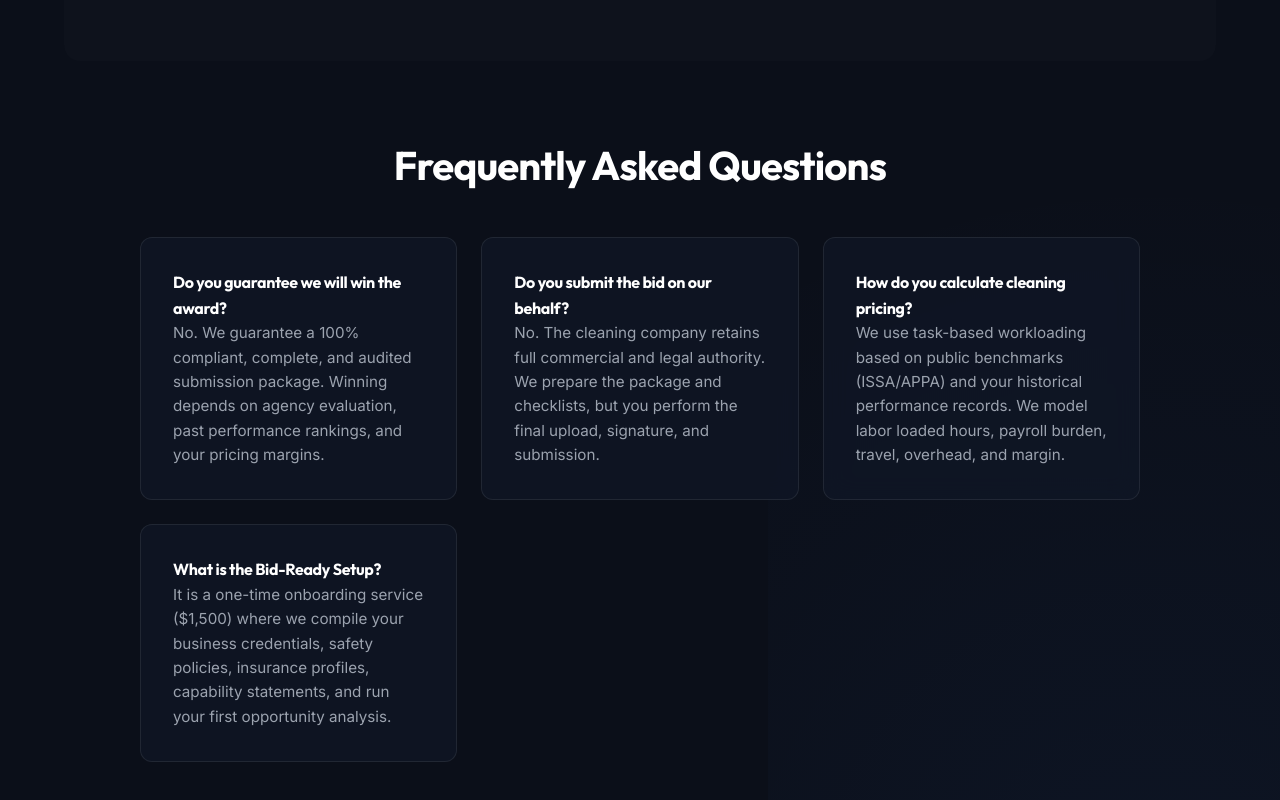
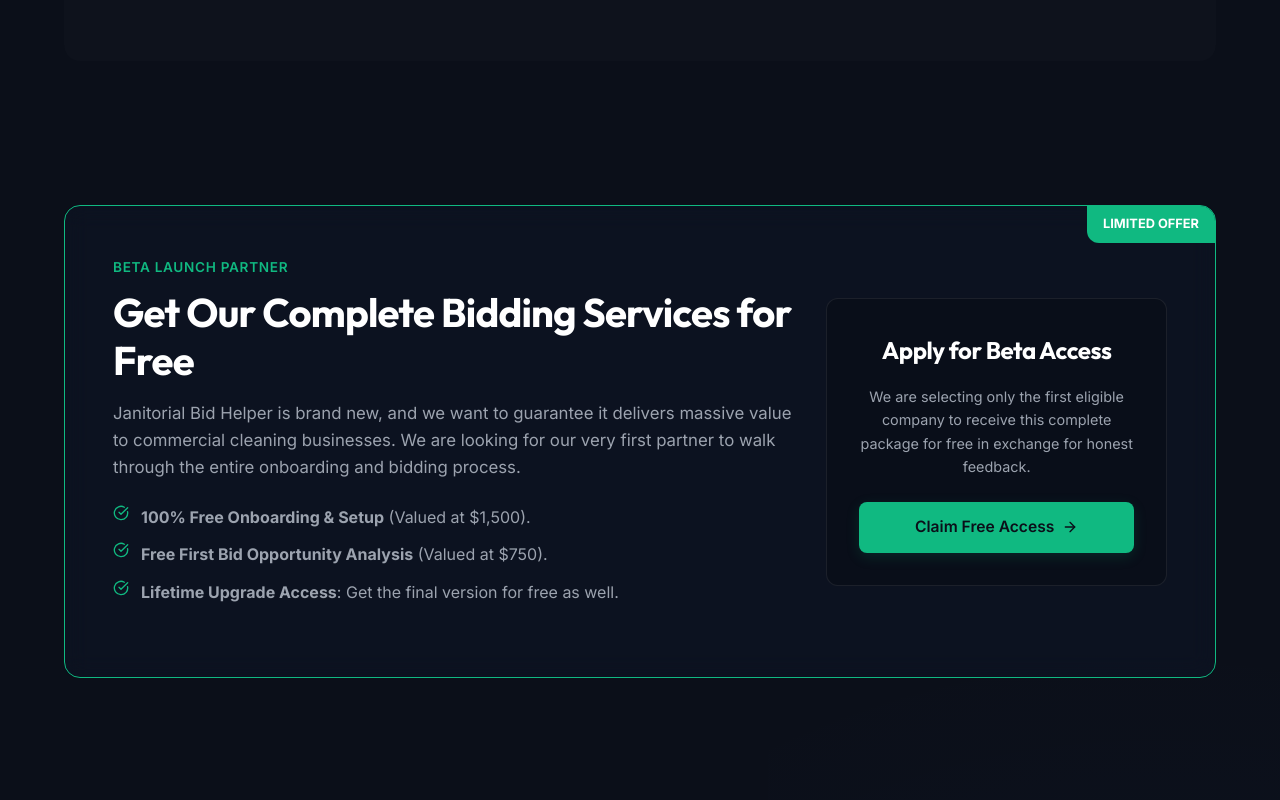
Before and after one commit to clawaccess-del/janitorial-bid-helper, a React (Vite) app: page / in a window 1280 px wide. Shown: the part 1780-2580 px from the top of the page. Built offline with nearby package versions, Linux system fonts and the light colour scheme.

Commit message:
Add Beta Launch Partner promotional call-to-actions on homepage and pricing page

```diff
--- a/src/pages/StaticPages.tsx
+++ b/src/pages/StaticPages.tsx
@@ -132,6 +132,49 @@
               <div className="flex justify-between" style={{ padding: '0.5rem 0' }}>
                 <span>Customer signoff required</span>
                 <span style={{ color: 'var(--primary)', fontWeight: 600 }}>Mandatory</span>
+              </div>
+            </div>
+          </div>
+        </div>
+      </section>
+
+      {/* Beta Partner Promo Section */}
+      <section style={{ marginTop: '4rem', marginBottom: '4rem' }}>
+        <div className="card" style={{ border: '1px solid var(--primary)', backgroundColor: 'rgba(59, 130, 246, 0.03)', padding: '3rem', borderRadius: '16px', position: 'relative', overflow: 'hidden' }}>
+          <div style={{ position: 'absolute', top: 0, right: 0, padding: '0.5rem 1rem', backgroundColor: 'var(--primary)', color: '#ffffff', fontWeight: 700, fontSize: '0.8rem', textTransform: 'uppercase', borderBottomLeftRadius: '12px' }}>
+            Limited Offer
+          </div>
+          <div className="grid grid-2col align-center">
+            <div>
+              <span style={{ color: 'var(--primary)', fontWeight: 600, textTransform: 'uppercase', letterSpacing: '0.05em', fontSize: '0.85rem' }}>Beta Launch Partner</span>
+              <h2 style={{ marginTop: '0.5rem', marginBottom: '1rem', color: '#ffffff' }}>Get Our Complete Bidding Services for Free</h2>
+              <p style={{ fontSize: '1.05rem', lineHeight: '1.6', color: 'var(--text-secondary)' }}>
+                Janitorial Bid Helper is brand new, and we want to guarantee it delivers massive value to commercial cleaning businesses. We are looking for our very first partner to walk through the entire onboarding and bidding process.
+              </p>
+              <ul className="checklist" style={{ marginTop: '1.5rem', marginBottom: '1.5rem' }}>
+                <li className="checklist-item">
+                  <CheckCircle size={16} style={{ color: 'var(--primary)' }} />
+                  <span><strong>100% Free Onboarding & Setup</strong> (Valued at $1,500).</span>
+                </li>
+                <li className="checklist-item">
+                  <CheckCircle size={16} style={{ color: 'var(--primary)' }} />
+                  <span><strong>Free First Bid Opportunity Analysis</strong> (Valued at $750).</span>
+                </li>
+                <li className="checklist-item">
+                  <CheckCircle size={16} style={{ color: 'var(--primary)' }} />
+                  <span><strong>Lifetime Upgrade Access</strong>: Get the final version for free as well.</span>
+                </li>
+              </ul>
+            </div>
+            <div style={{ textAlign: 'center' }}>
+              <div style={{ padding: '2rem', backgroundColor: 'rgba(0,0,0,0.2)', borderRadius: '12px', border: '1px solid var(--border-color)' }}>
+                <h3 style={{ marginBottom: '1rem', color: '#ffffff' }}>Apply for Beta Access</h3>
+                <p style={{ fontSize: '0.9rem', color: 'var(--text-secondary)', marginBottom: '1.5rem' }}>
+                  We are selecting only the first eligible company to receive this complete package for free in exchange for honest feedback.
+                </p>
+                <Link to="/contact/?promo=beta-partner" className="btn btn-primary" style={{ width: '100%', justifyContent: 'center' }}>
+                  Claim Free Access <ArrowRight size={16} />
+                </Link>
               </div>
             </div>
           </div>
@@ -574,7 +617,14 @@
       <div style={{ textAlign: 'center', marginBottom: '4rem' }}>
         <span style={{ color: 'var(--primary)', fontWeight: 600, textTransform: 'uppercase', letterSpacing: '0.05em', fontSize: '0.9rem' }}>Simple Offers</span>
         <h1 style={{ marginTop: '0.5rem' }}>Service Engagement Plans</h1>
-        <p style={{ maxWidth: '600px', margin: '0 auto' }}>Clear, transparent pricing with no hidden ranges or administrative surprises.</p>
+        <p style={{ maxWidth: '600px', margin: '0 auto', marginBottom: '1.5rem' }}>Clear, transparent pricing with no hidden ranges or administrative surprises.</p>
+
+        {/* Quick Promo Banner */}
+        <div style={{ display: 'inline-flex', alignItems: 'center', gap: '0.75rem', padding: '0.5rem 1.25rem', backgroundColor: 'rgba(59, 130, 246, 0.08)', border: '1px solid rgba(59, 130, 246, 0.2)', borderRadius: '99px', fontSize: '0.9rem' }}>
+          <span style={{ backgroundColor: 'var(--primary)', color: '#ffffff', padding: '0.2rem 0.65rem', borderRadius: '99px', fontSize: '0.7rem', fontWeight: 700, textTransform: 'uppercase', letterSpacing: '0.05em' }}>Beta Launch</span>
+          <span style={{ color: '#ffffff' }}>Our very first client gets all services <strong>100% free</strong>.</span>
+          <a href="#beta-partner-promo" style={{ color: 'var(--primary)', textDecoration: 'underline', fontWeight: 600 }}>Learn More &rarr;</a>
+        </div>
       </div>
 
       {/* SECTION 1: ONBOARDING & PROPOSAL SERVICES */}
@@ -681,6 +731,30 @@
           >
             {loadingPlan === 'Statewide Radar Subscription' ? 'Loading...' : 'Subscribe'}
           </button>
+        </div>
+      </div>
+
+      {/* Detailed Promo Section */}
+      <div id="beta-partner-promo" className="card" style={{ border: '1px solid var(--primary)', backgroundColor: 'rgba(59, 130, 246, 0.02)', padding: '2.5rem', borderRadius: '12px', marginBottom: '4rem', marginTop: '4rem' }}>
+        <div className="flex align-center gap-3" style={{ marginBottom: '1rem', flexWrap: 'wrap' }}>
+          <div style={{ padding: '0.75rem', backgroundColor: 'rgba(59, 130, 246, 0.08)', borderRadius: '50%', color: 'var(--primary)', display: 'flex', alignItems: 'center', justifyContent: 'center' }}>
+            <Layers size={24} />
+          </div>
+          <div>
+            <h3 style={{ margin: 0, color: '#ffffff' }}>Beta Launch Partner Program</h3>
+            <span style={{ fontSize: '0.85rem', color: 'var(--primary)', fontWeight: 600 }}>Limited Opportunity &mdash; 1 Slot Available</span>
+          </div>
+        </div>
+        <p style={{ fontSize: '0.95rem', lineHeight: '1.6', color: 'var(--text-secondary)' }}>
+          To ensure Janitorial Bid Helper delivers the best possible experience and compliance results, we are launching a Beta Partner Program. The first janitorial company to sign up will receive our **Bid-Ready Setup** ($1,500 value) and their first **Commercial Bid Analysis** ($750 value) completely free of charge.
+        </p>
+        <p style={{ fontSize: '0.95rem', lineHeight: '1.6', color: 'var(--text-secondary)', marginTop: '1rem' }}>
+          We will work closely with you to set up your profiles and analyze your bid, using your feedback to optimize our workflows. Once the platform upgraded version is ready, you will receive the final, complete version for free as well.
+        </p>
+        <div style={{ marginTop: '2rem' }}>
+          <Link to="/contact/?promo=beta-partner" className="btn btn-primary">
+            Apply for Free Setup <ArrowRight size={16} />
+          </Link>
         </div>
       </div>
 
```
